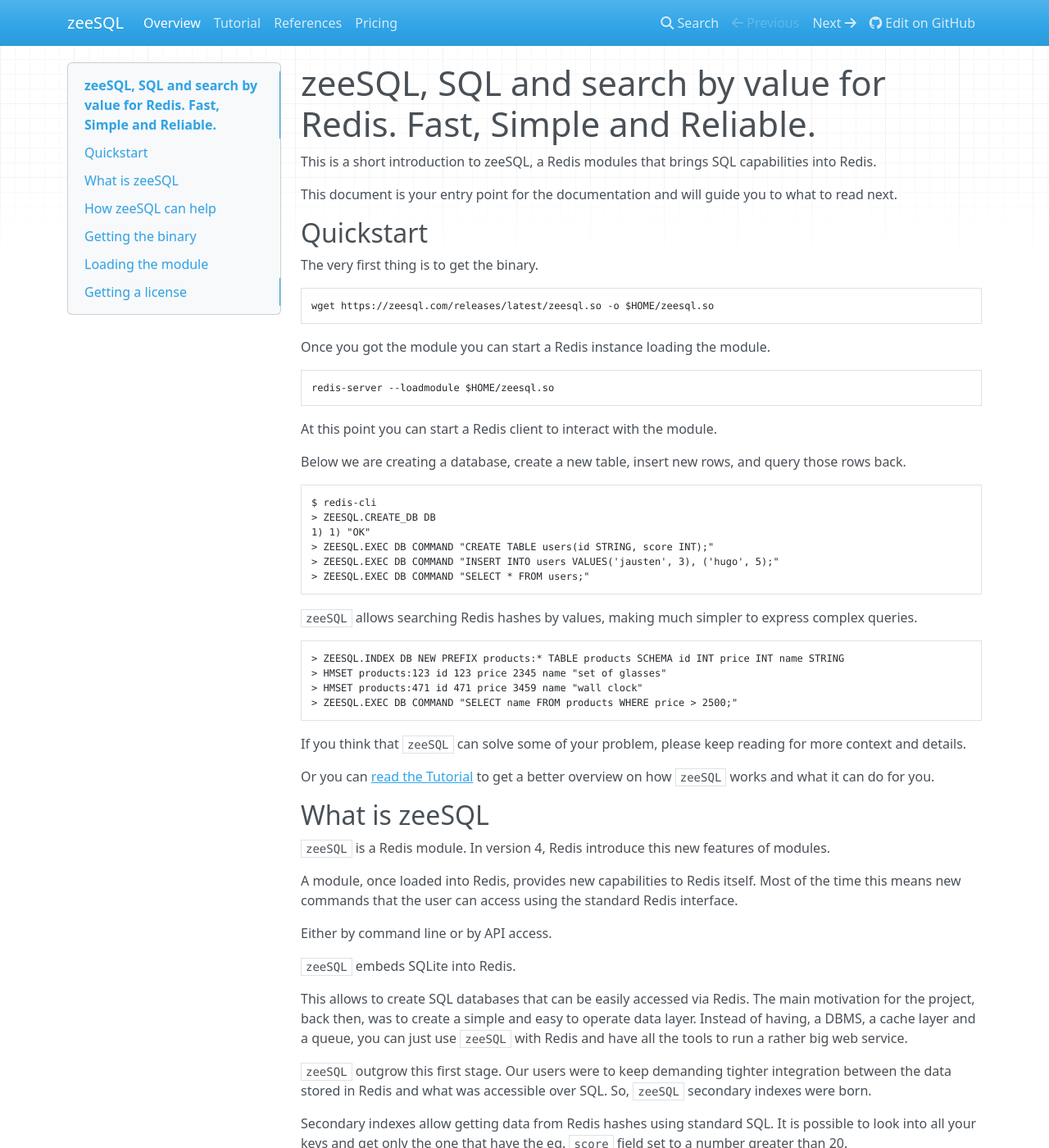
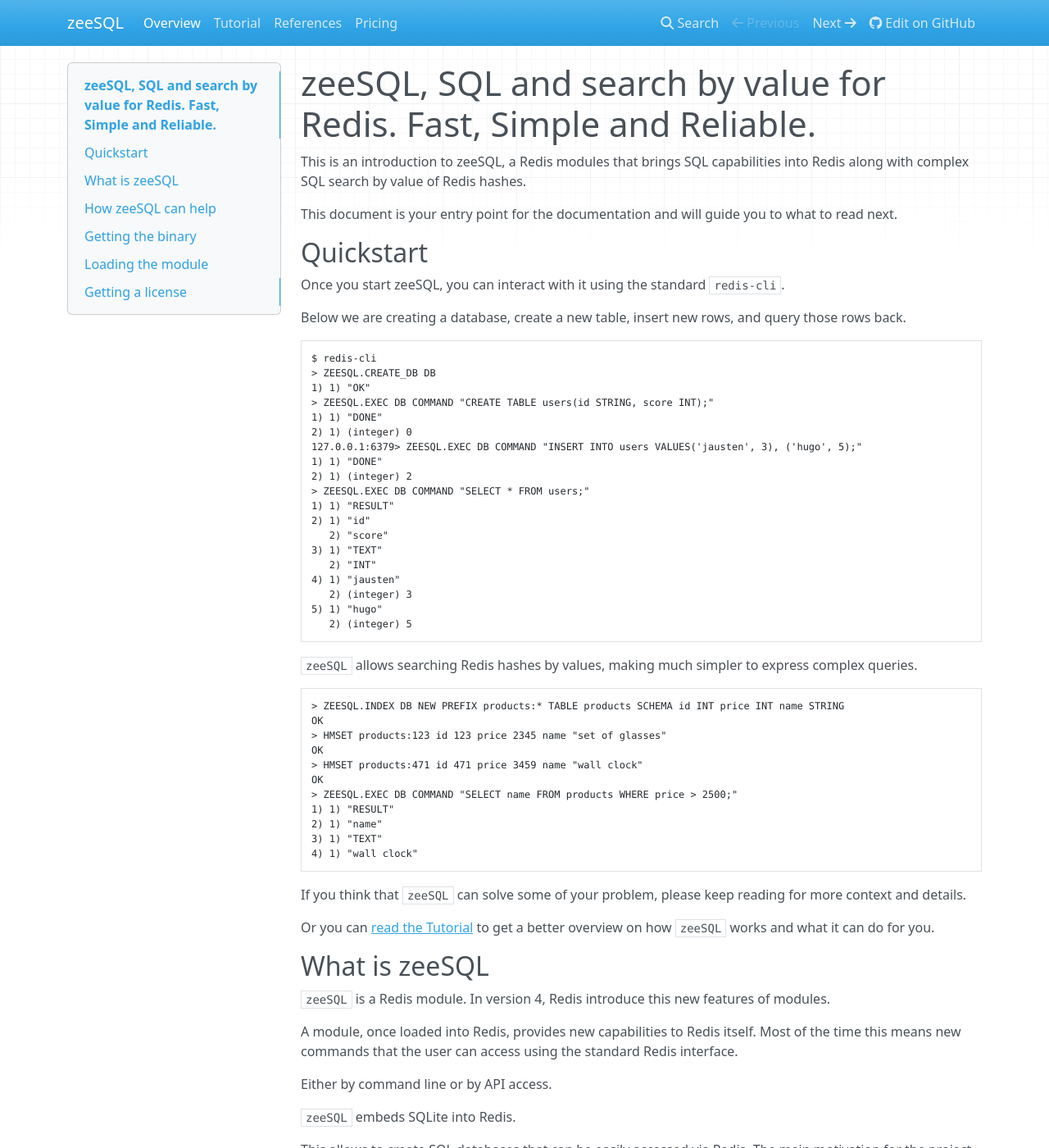
Before and after one commit to RedBeardLab/zeeSQL-doc, an MkDocs documentation site: the page built from docs/README.md, in a window 1280 px wide and 1400 px high. Shown: the whole window at 82% size. Built offline with MkDocs 1.6.1, drawn with Linux system fonts in a browser that asks for light colours; nearby versions of some CDN libraries; old or Windows-style settings are respelled for this version of MkDocs.

Commit message:
small fix to the readme

````diff
--- a/docs/README.md
+++ b/docs/README.md
@@ -1,24 +1,12 @@
 # zeeSQL, SQL and search by value for Redis. Fast, Simple and Reliable.
 
-This is a short introduction to zeeSQL, a Redis modules that brings SQL capabilities into Redis.
+This is an introduction to zeeSQL, a Redis modules that brings SQL capabilities into Redis along with complex SQL search by value of Redis hashes.
 
 This document is your entry point for the documentation and will guide you to what to read next.
 
 ## Quickstart
 
-The very first thing is to get the binary.
-
-```text
-wget https://zeesql.com/releases/latest/zeesql.so -o $HOME/zeesql.so
-```
-
-Once you got the module you can start a Redis instance loading the module.
-
-```text
-redis-server --loadmodule $HOME/zeesql.so
-```
-
-At this point you can start a Redis client to interact with the module.
+Once you start zeeSQL, you can interact with it using the standard `redis-cli`.
 
 Below we are creating a database, create a new table, insert new rows, and query those rows back.
 
@@ -27,22 +15,42 @@
 > ZEESQL.CREATE_DB DB
 1) 1) "OK"
 > ZEESQL.EXEC DB COMMAND "CREATE TABLE users(id STRING, score INT);"
-> ZEESQL.EXEC DB COMMAND "INSERT INTO users VALUES('jausten', 3), ('hugo', 5);"
+1) 1) "DONE"
+2) 1) (integer) 0
+127.0.0.1:6379> ZEESQL.EXEC DB COMMAND "INSERT INTO users VALUES('jausten', 3), ('hugo', 5);"
+1) 1) "DONE"
+2) 1) (integer) 2
 > ZEESQL.EXEC DB COMMAND "SELECT * FROM users;"
+1) 1) "RESULT"
+2) 1) "id"
+   2) "score"
+3) 1) "TEXT"
+   2) "INT"
+4) 1) "jausten"
+   2) (integer) 3
+5) 1) "hugo"
+   2) (integer) 5
 ```
 
 `zeeSQL` allows searching Redis hashes by values, making much simpler to express complex queries.
 
 ```text
 > ZEESQL.INDEX DB NEW PREFIX products:* TABLE products SCHEMA id INT price INT name STRING
+OK
 > HMSET products:123 id 123 price 2345 name "set of glasses"
+OK
 > HMSET products:471 id 471 price 3459 name "wall clock"
+OK
 > ZEESQL.EXEC DB COMMAND "SELECT name FROM products WHERE price > 2500;"
+1) 1) "RESULT"
+2) 1) "name"
+3) 1) "TEXT"
+4) 1) "wall clock"
 ```
 
 If you think that `zeeSQL` can solve some of your problem, please keep reading for more context and details.
 
-Or you can [read the Tutorial]() to get a better overview on how `zeeSQL` works and what it can do for you.
+Or you can [read the Tutorial](tutorial.md) to get a better overview on how `zeeSQL` works and what it can do for you.
 
 ## What is zeeSQL
 
````
